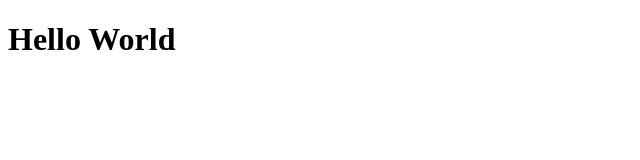
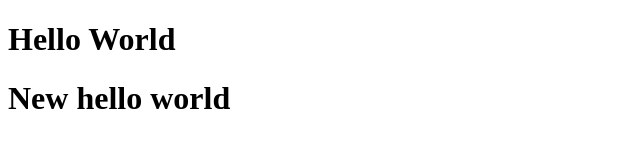
Before and after one commit to JunHao-k/trent_first, a plain HTML site: page index.html in a window 1280 px wide. Shown: the whole page, without its empty margins (0-640 px from the left). Drawn offline with Linux system fonts and the light colour scheme.

Commit message:
Second commit: Set up index and style.css

```diff
--- a/index.html
+++ b/index.html
@@ -8,5 +8,6 @@
 </head>
 <body>
     <h1>Hello World</h1>
+    <h1>New hello world</h1>
 </body>
 </html>
```
